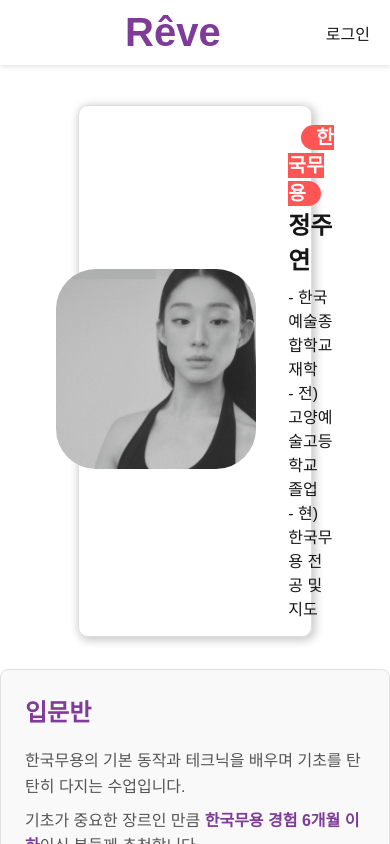
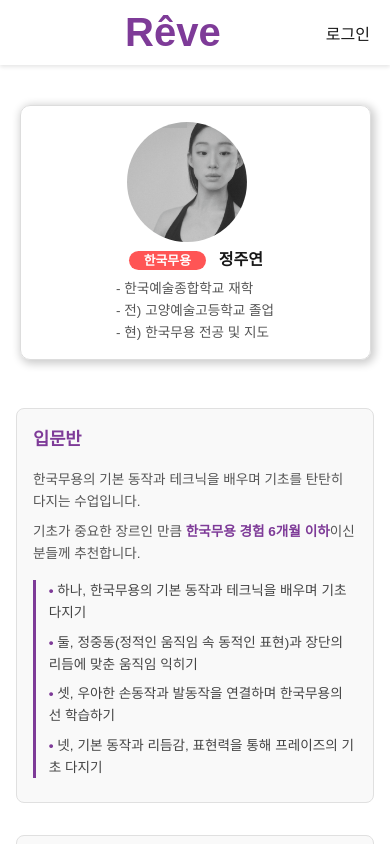
Before and after one commit to Aiden-Kwak/reve, a Next.js app in the folder frontend/: page /class/korea in a window 390 px wide. Shown: the top 844 px of the page. Built offline with nearby package versions, Linux system fonts and the light colour scheme; no server answers; a web font is replaced by a local one.

Commit message:
강사소개 모바일 환경 고려

```diff
--- a/frontend/src/app/class/class.module.css
+++ b/frontend/src/app/class/class.module.css
@@ -13,19 +13,41 @@
   justify-content: center;
   margin-top: 20px;
   width: 60%;
-    height: 100%;
+  height: auto;
   border: 1px solid #ddd;
   border-radius: 10px;
   padding: 1rem;
   box-shadow: 2px 2px 8px 2px rgba(0, 0, 0, 0.2);
+  transition: all 0.3s ease;
+}
+
+.teacherCard:hover {
+  transform: scale(1.05);
 }
 
 .teacherImage img {
-    width: 200px;
-    height: 200px;
-    border-radius: 20%;
+  width: 150px;
+  height: 150px;
+  border-radius: 50%;
   object-fit: cover;
-    margin-right: 2rem;
+  margin-right: 1rem;
+}
+
+.teacherInfo {
+  display: flex;
+  flex-direction: column;
+}
+
+.teacherName {
+  font-size: 1.3rem;
+  font-weight: 600;
+  margin-bottom: 0.5rem;
+}
+
+.teacherInfoDetail {
+  font-size: 1rem;
+  color: #555;
+  line-height: 1.6;
 }
 
 .tag {
@@ -50,17 +72,6 @@
 .reveTag {
 background-color: #7E3B98;
 }
-.reveDetail {
-  margin-top: 1.5rem;
-}
-
-.teacherName {
-    font-size: 1.5rem;
-    font-weight: 600;
-    margin-bottom: 0.5rem;
-}
-
-/* 설명부 */
 
 .classDetail {
   margin: 2rem auto;
@@ -122,3 +133,86 @@
 .notice {
   color: #7E3B98;
 }
+
+/* Mobile View */
+@media (max-width: 768px) {
+  .teacherCard {
+      flex-direction: column;
+      width: 90%;
+  }
+
+  .teacherImage img {
+      width: 120px;
+      height: 120px;
+  }
+
+  .teacherName {
+      font-size: 1.2rem;
+  }
+
+  .teacherInfoDetail {
+      font-size: 0.9rem;
+  }
+
+  .classTitle {
+      font-size: 1.2rem;
+  }
+
+  .classDetail {
+      padding: 1rem;
+      max-width: 100%;
+  }
+
+  .classBasicInfo,
+  .classPerformInfo,
+  .classCourseRecommend {
+      padding: 1rem;
+  }
+
+  .classStep {
+      padding-left: 1rem;
+  }
+
+  .classStep p {
+      font-size: 0.9rem;
+  }
+  .classHead {
+      font-size: 0.9rem;
+  }
+
+  .tag {
+      font-size: 1rem;
+  }
+}
+
+@media (max-width: 480px) {
+  .teacherName {
+      font-size: 1rem;
+  }
+
+  .teacherInfoDetail {
+      font-size: 0.85rem;
+  }
+
+  .classTitle {
+      font-size: 1.1rem;
+  }
+
+  .classHead {
+      font-size: 0.85rem;
+  }
+
+  .classStep p {
+      font-size: 0.85rem;
+  }
+
+  .classStep {
+      padding-left: 0.8rem;
+  }
+  .tag {
+      font-size: 0.8rem;
+  }
+  .notice {
+      font-size: 0.8rem;
+  }
+}
```
Lines whose indentation alone changed are shown as unchanged.
